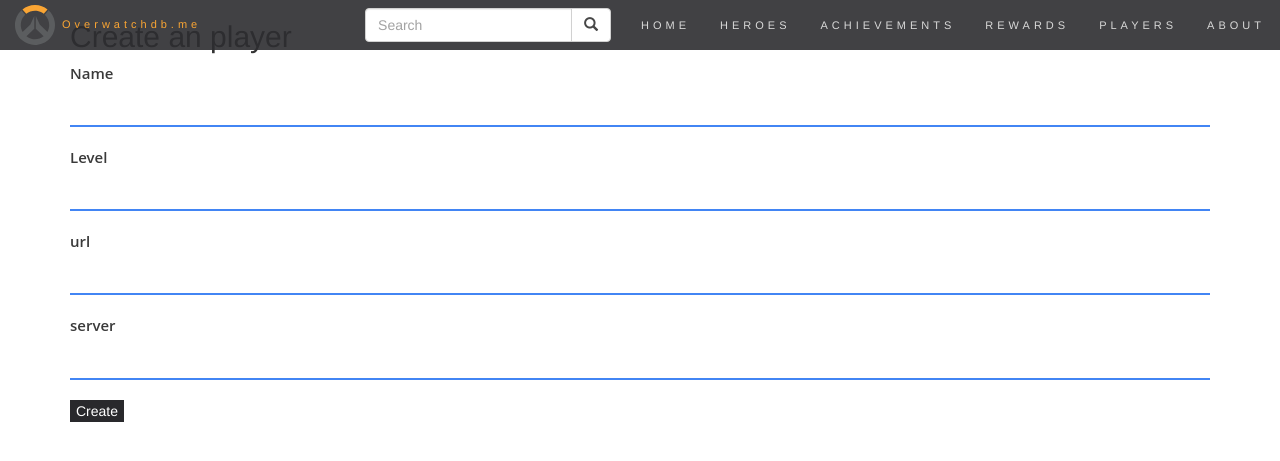
After one commit to XS2929/IDB1, a Flask app: page /createPlayer in a window 1280 px wide. The commit adds this page. Shown: the top 461 px of the page. Run offline with Flask 2, Linux system fonts and the light colour scheme; the visitor is signed in with stand-in values (Sample User, id 1); some libraries are stand-ins or nearby versions.

Commit message:
player creating done

```diff
--- a/app/forms.py
+++ b/app/forms.py
@@ -20,5 +20,11 @@ class HeroForm(Form):
   url = StringField('url', validators=[DataRequired("Please input hero image url.")])
   affiliation = StringField('affiliation', validators=[DataRequired("Please input hero affiliation.")])
   description = StringField('description', validators=[DataRequired("Please input hero description.")])
+  submit = SubmitField("Create")
 
+class PlayerForm(Form):
+  name = StringField('Name', validators=[DataRequired("Please input player name.")])
+  level = StringField('Level', validators=[DataRequired("Please input player level.")])
+  url = StringField('url', validators=[DataRequired("Please input player image url.")])
+  server = StringField('server', validators=[DataRequired("Please input player server.")])
   submit = SubmitField("Create")
--- /dev/null
+++ b/app/templates/createPlayer.html
@@ -0,0 +1,129 @@
+{% extends "layout.html" %}
+
+{% block content %}
+<style type="text/css">
+  .signup-section .section-content h2 {
+  font-size: 30px;
+}
+
+.signup-section .section-content {
+  position: relative;
+  top: 53px;
+}
+
+.form-group {
+  margin-bottom: 20px;
+}
+
+.form-group label {
+  color: #3a3a3a;
+  display: block;
+  font-family: 'Open Sans', sans-serif;
+  font-size: 15px;
+  font-weight: 600;
+  margin-bottom: 5px;
+}
+
+.form-group input {
+  border: none;
+  border-bottom: 2px solid #4285f4;
+  background-color: transparent;
+  color: #3a3a3a;
+  font-size: 18px;
+  padding: 5px 0;
+  width: 100%;
+}
+
+.form-group input:focus {
+  outline: 0;
+}
+
+.form-group .error-message {
+  margin: 10px 0;
+  color: #db4437;
+}
+
+.form-group .error-message + input {
+  border-bottom: 2px solid #db4437;
+}
+
+.error-message {
+  color: #db4437;
+}
+
+.btn-primary:hover, .btn-primary:focus {
+  background: #fa9c1e;
+}
+
+.btn-primary {
+  background: #29292c;
+  color: #ffffff;
+  box-shadow: none;
+  outline: 0 none;
+  border: none;
+}
+</style>
+<link rel="stylesheet" href="{{ url_for('static', filename='../static/css/heroes.css') }}">
+<link rel="stylesheet" href="{{ url_for('static', filename='../static/css/home.css') }}">
+
+  <main class="container createHero-section">
+    <div class="section-content">
+      <h2>Create an player</h2>
+
+      <form method="POST" action="/createPlayer">
+        {{ form.hidden_tag() }}
+
+        <div class="form-group">
+          {{ form.name.label }}
+
+          {% if form.name.errors %}
+            {% for error in form.name.errors %}
+              <p class="error-message">{{ error }}</p>
+            {% endfor %}
+          {% endif %}
+
+          {{ form.name }}
+        </div>
+
+        <div class="form-group">
+          {{ form.level.label }}
+
+          {% if form.level.errors %}
+            {% for error in form.level.errors %}
+              <p class="error-message">{{ error }}</p>
+            {% endfor %}
+          {% endif %}
+
+          {{ form.level }}
+        </div>
+
+        <div class="form-group">
+          {{ form.url.label }}
+
+          {% if form.url.errors %}
+            {% for error in form.url.errors %}
+              <p class="error-message">{{ error }}</p>
+            {% endfor %}
+          {% endif %}
+
+          {{ form.url }}
+        </div>
+
+        <div class="form-group">
+          {{ form.server.label }}
+
+          {% if form.server.errors %}
+            {% for error in form.server.errors %}
+              <p class="error-message">{{ error }}</p>
+            {% endfor %}
+          {% endif %}
+
+          {{ form.server }}
+        </div>
+
+
+        {{ form.submit(class="btn-primary") }}
+      </form>
+    </div>
+  </main>
+{% endblock %}
--- a/app/templates/layout.html
+++ b/app/templates/layout.html
@@ -78,7 +78,7 @@
               <li class="dropdown-header">Content Managers</li>
               <!-- <li class="divider"></li> -->
               <li><a href="{{ url_for('views.createHero') }}">Create Hero</a></li>
-              <li><a href="#">Create Player</a></li>
+              <li><a href="{{ url_for('views.createPlayer') }}">Create Player</a></li>
               <li><a href="#">Create Achievements</a></li>
               <li><a href="#">Create Rewards</a></li>
 
--- a/app/views.py
+++ b/app/views.py
@@ -5,7 +5,7 @@ import models as models
 from models import *
 from sqlalchemy import or_
 
-from forms import SignupForm, LoginForm, HeroForm
+from forms import SignupForm, LoginForm, HeroForm, PlayerForm
 
 views = Blueprint('views', __name__)
 
@@ -400,3 +400,23 @@ def createHero():
 
   elif request.method == "GET":
     return render_template('createHero.html', form=form)
+
+@views.route("/createPlayer", methods=["GET", "POST"])
+def createPlayer():
+  #control access to this page
+  if 'email' not in session:
+    return redirect(url_for('views.login'))
+
+  form = PlayerForm()
+
+  if request.method == "POST":
+    if form.validate() == False:
+      return render_template('createPlayer.html', form=form)
+    else:
+      player = Player(form.name.data, form.server.data, form.level.data, form.url.data)
+      db.session.add(player)
+      db.session.commit()
+      return redirect(url_for('views.index'))
+
+  elif request.method == "GET":
+    return render_template('createPlayer.html', form=form)
```
Also changed, not shown: app/models.py (+7 -1 lines).
